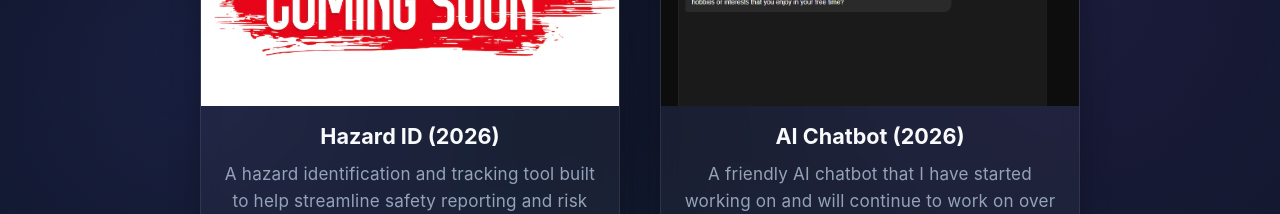
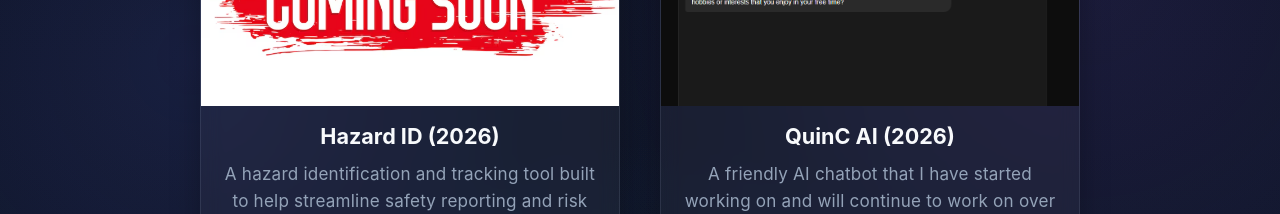
Before and after one commit to quintongillanders/quintonportfolio1, a React (Vite) app: page / in a window 1280 px wide. Shown: the part 2500-2714 px from the top of the page. Built offline with nearby package versions, Linux system fonts and the light colour scheme.

Commit message:
Update AI chatbot project title to QuinC AI

```diff
--- a/src/App.jsx
+++ b/src/App.jsx
@@ -516,7 +516,7 @@ const typeMessage = (text, delay = 25) => {
 
       <div className="card-content">
 
-        <h3>AI Chatbot (2026)</h3>
+        <h3>QuinC AI (2026)</h3>
 
         <p>
           A friendly AI chatbot that I have started working on and will continue to work on over time.
--- a/src/pages/aichatbot.jsx
+++ b/src/pages/aichatbot.jsx
@@ -13,7 +13,7 @@ export default function ProjectName() {
       {/* HERO */}
       <div className="case-hero">
 
-        <h1>My First AI Chatbot</h1>
+        <h1>QuinC AI</h1>
 
         <div className="case-meta">
           <span>🏷️ Personal Project</span>
```
